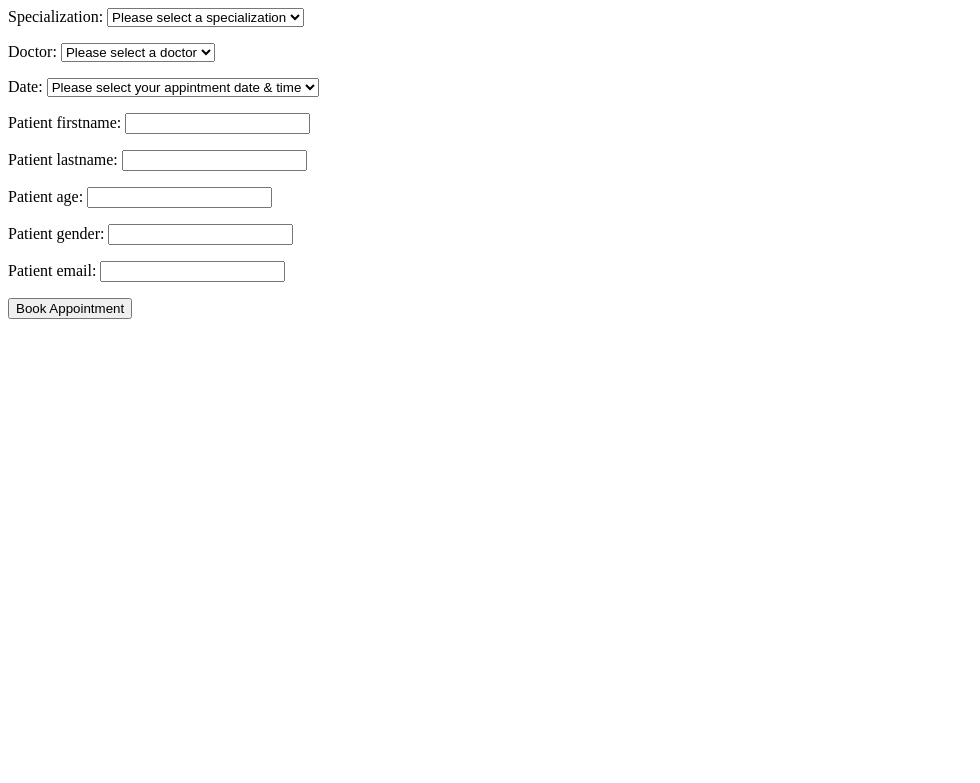
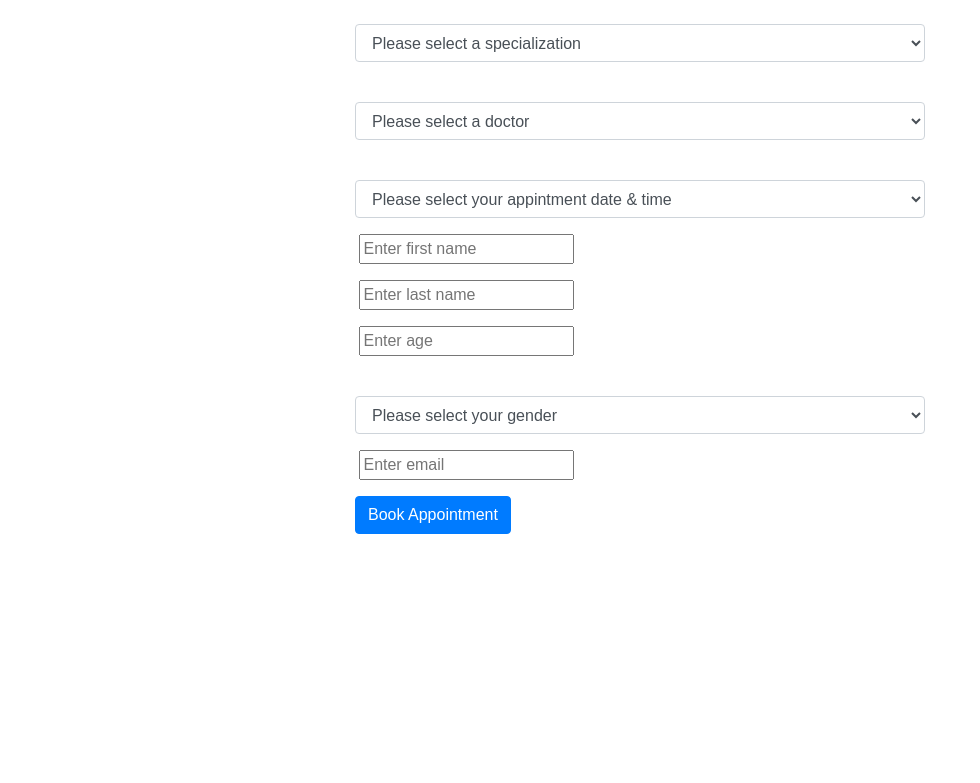
Before and after one commit to Shilpajordan/Final_Project, a Django app: page /book/ in a window 1280 px wide. Shown: the top 783 px of the page, without its empty margins (0-980 px from the left). Run offline with Django 5.2, Linux system fonts and the light colour scheme; data comes from the database, SQL or seed files in the repository; both versions use the stored data as it was after the commit; parts of the project's set-up code (start-up, migrations or seed data) failed here and were passed over; some libraries are stand-ins or nearby versions.

Commit message:
rendering-booking-appointment to another page in base.html- delete booking appointment section in index.html-adding-design-css to new-page-no changes in model

```diff
--- a/doc_search/admin.py
+++ b/doc_search/admin.py
@@ -1,7 +1,8 @@
 from django.contrib import admin
-from doc_search.models import Patient, Doctor,  Appointment
+from doc_search.models import Patient, Doctor,  Appointment, TimeSlot
 
 
 admin.site.register(Patient)
 admin.site.register(Doctor)
 admin.site.register(Appointment)
+admin.site.register(TimeSlot)
--- a/doc_search/forms.py
+++ b/doc_search/forms.py
@@ -17,19 +17,36 @@ SPEZ_CHOICES = [
     ('GYN', 'Gynecologist'),
     ('PUL', 'Pulmonologist')
 ]
+GENDERS = [
+    ('','Please select your gender'),
+    ('MALE','Male'),
+    ('FEMALE','Female')
+]
 class AppointmentBookingForm(forms.ModelForm):
     specialization = forms.ChoiceField(choices=SPEZ_CHOICES, widget=forms.Select(attrs={'class': 'form-control'}))
-    doctor = forms.ModelChoiceField(queryset=Doctor.objects.all(), empty_label="Please select a doctor")
+    doctor = forms.ModelChoiceField(queryset=Doctor.objects.all(), empty_label="Please select a doctor", widget=forms.Select(attrs={'class': 'form-control'}))
     date = forms.ChoiceField(choices=[], widget=forms.Select(attrs={'class': 'form-control'}))
     patient_firstname = forms.CharField(max_length=100)
     patient_lastname = forms.CharField(max_length=100)
     patient_age = forms.CharField(max_length=100)
-    patient_gender = forms.CharField(max_length=100)
+    patient_gender = forms.ChoiceField(choices=GENDERS, widget=forms.Select(attrs={'class': 'form-control'}))
     patient_email = forms.CharField(max_length=100)
 
     def __init__(self, *args, **kwargs):
         super().__init__(*args, **kwargs)
         self.fields['date'].choices = self.get_time_slot_choices()
+
+        # Set placeholders for each field
+        self.fields['specialization'].widget.attrs['placeholder'] = 'Please select a specialization'
+        self.fields['doctor'].widget.attrs['placeholder'] = 'Please select a doctor'
+        self.fields['date'].widget.attrs['placeholder'] = 'Please select a date'
+        self.fields['patient_firstname'].widget.attrs['placeholder'] = 'Enter first name'
+        self.fields['patient_lastname'].widget.attrs['placeholder'] = 'Enter last name'
+        self.fields['patient_age'].widget.attrs['placeholder'] = 'Enter age'
+        self.fields['patient_gender'].widget.attrs['placeholder'] = 'Enter gender'
+        self.fields['patient_email'].widget.attrs['placeholder'] = 'Enter email'
+
+
 
 
     def get_time_slot_choices(self):
--- a/templates/base.html
+++ b/templates/base.html
@@ -70,7 +70,7 @@
         <i class="bi bi-list mobile-nav-toggle"></i>
       </nav><!-- .navbar -->
 
-      <a href="#appointment" class="appointment-btn scrollto"><span class="d-none d-md-inline">Make an</span> Appointment</a>
+      <a href="/book" class="appointment-btn scrollto"><span class="d-none d-md-inline">Make an</span> Appointment</a>
 
     </div>
   </header><!-- End Header -->
--- a/templates/doc_search/book_appointment.html
+++ b/templates/doc_search/book_appointment.html
@@ -1,25 +1,86 @@
-<!-- book_appointment.html -->
+<!DOCTYPE html>
+<html lang="en">
+<head>
+<meta charset="UTF-8">
+<meta name="viewport" content="width=device-width, initial-scale=1.0">
+<title>Book Appointment</title>
+<link rel="stylesheet" href="https://maxcdn.bootstrapcdn.com/bootstrap/4.5.2/css/bootstrap.min.css">
+<style>
+    body {
+        font-family: Arial, sans-serif;
+    }
+    form {
+        max-width: 600px;
+        margin: 0 auto;
+    }
+    button {
+        background-color: #007bff;
+        color: #fff;
+        border: none;
+        padding: 10px 20px;
+        cursor: pointer;
+        border-radius: 5px;
+    }
+    button:hover {
+        background-color: #0056b3;
+    }
+</style>
+  <!-- Include jQuery library -->
   <script src="https://ajax.googleapis.com/ajax/libs/jquery/3.6.0/jquery.min.js"></script>
+
+</head>
+<body>
 
 <form method="post">
     {% csrf_token %}
-    {{ my_form.as_p }}
-    <button type="submit">Book Appointment</button>
+    <div class="container">
+        <div class="form-group">
+            <label for="specialization"></label>
+            {{ my_form.specialization }}
+        </div>
+        <div class="form-group">
+            <label for="doctor"></label>
+            {{ my_form.doctor }}
+        </div>
+        <div class="form-group">
+            <label for="date"></label>
+            {{ my_form.date }}
+        </div>
+        <div class="form-group">
+            <label for="patient_firstname"></label>
+            {{ my_form.patient_firstname }}
+        </div>
+        <div class="form-group">
+            <label for="patient_firstname"></label>
+            {{ my_form.patient_lastname }}
+        </div>
+        <div class="form-group">
+            <label for="patient_firstname"></label>
+            {{ my_form.patient_age }}
+        </div>
+        <div class="form-group">
+            <label for="patient_firstname"></label>
+            {{ my_form.patient_gender }}
+        </div>
+        <div class="form-group">
+            <label for="patient_email"></label>
+            {{ my_form.patient_email }}
+        </div>
+        <button type="submit" class="btn btn-primary">Book Appointment</button>
+    </div>
 </form>
 <script>
-    // Assuming you're using jQuery for simplicity
+    $(document).ready(function() {
         $('#id_specialization').on('change', function() {
             var specialization = $(this).val();
             $.ajax({
-            url: '/get_doctors/',  // Endpoint to fetch doctors with the selected specialisation
+                url: '/get_doctors/',
                 type: 'GET',
                 data: {
                     'specialization': specialization
                 },
                 success: function(data) {
-                // Clear existing options
                     $('#id_doctor').empty();
-                // Add new options based on fetched data
                     $('#id_doctor').append($('<option></option>').attr('value', '').text('Please select a doctor'));
                     $.each(data, function(key, value) {
                         $('#id_doctor').append($('<option></option>').attr('value', key).text(value));
@@ -31,20 +92,22 @@
         $('#id_doctor').on('change', function() {
             var doctor = $(this).val();
             $.ajax({
-            url: '/get_timeSlots/',  // Endpoint to fetch doctors with the selected specialisation
+                url: '/get_timeSlots/',
                 type: 'GET',
                 data: {
                     'doctor': doctor
                 },
                 success: function(data) {
-                // Clear existing options
                     $('#id_date').empty();
-                // Add new options based on fetched data
-                $('#id_date').append($('<option></option>').attr('value', '').text('Please selete appintment date & time'));
+                    $('#id_date').append($('<option></option>').attr('value', '').text('Please select appointment date & time'));
                     $.each(data, function(key, value) {
                         $('#id_date').append($('<option></option>').attr('value', value).text(value));
                     });
                 }
             });
         });
+    });
 </script>
+
+</body>
+</html>
```
Also changed, not shown: templates/doc_search/index.html (+0 -62 lines), db.sqlite3. Lines whose indentation alone changed are shown as unchanged.
